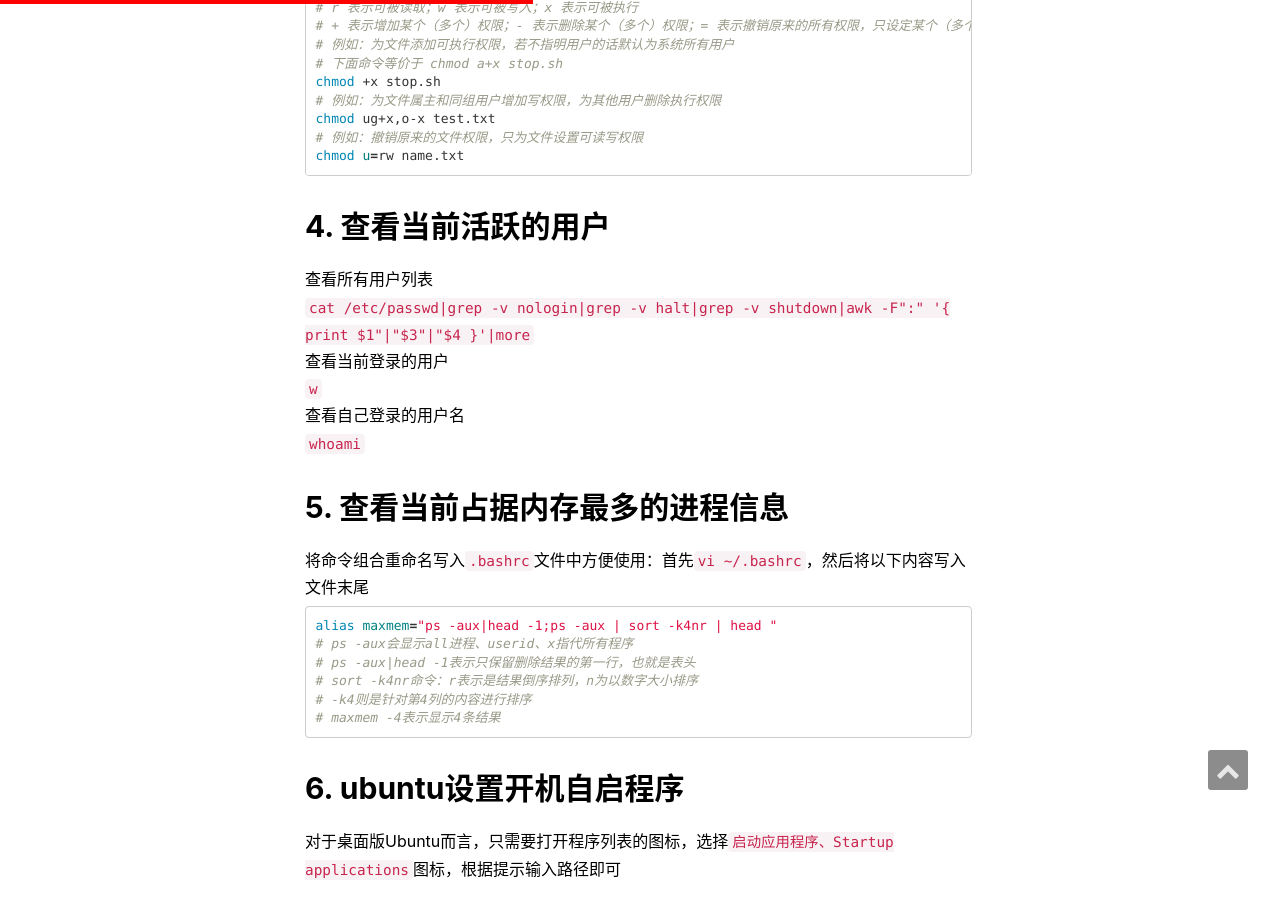
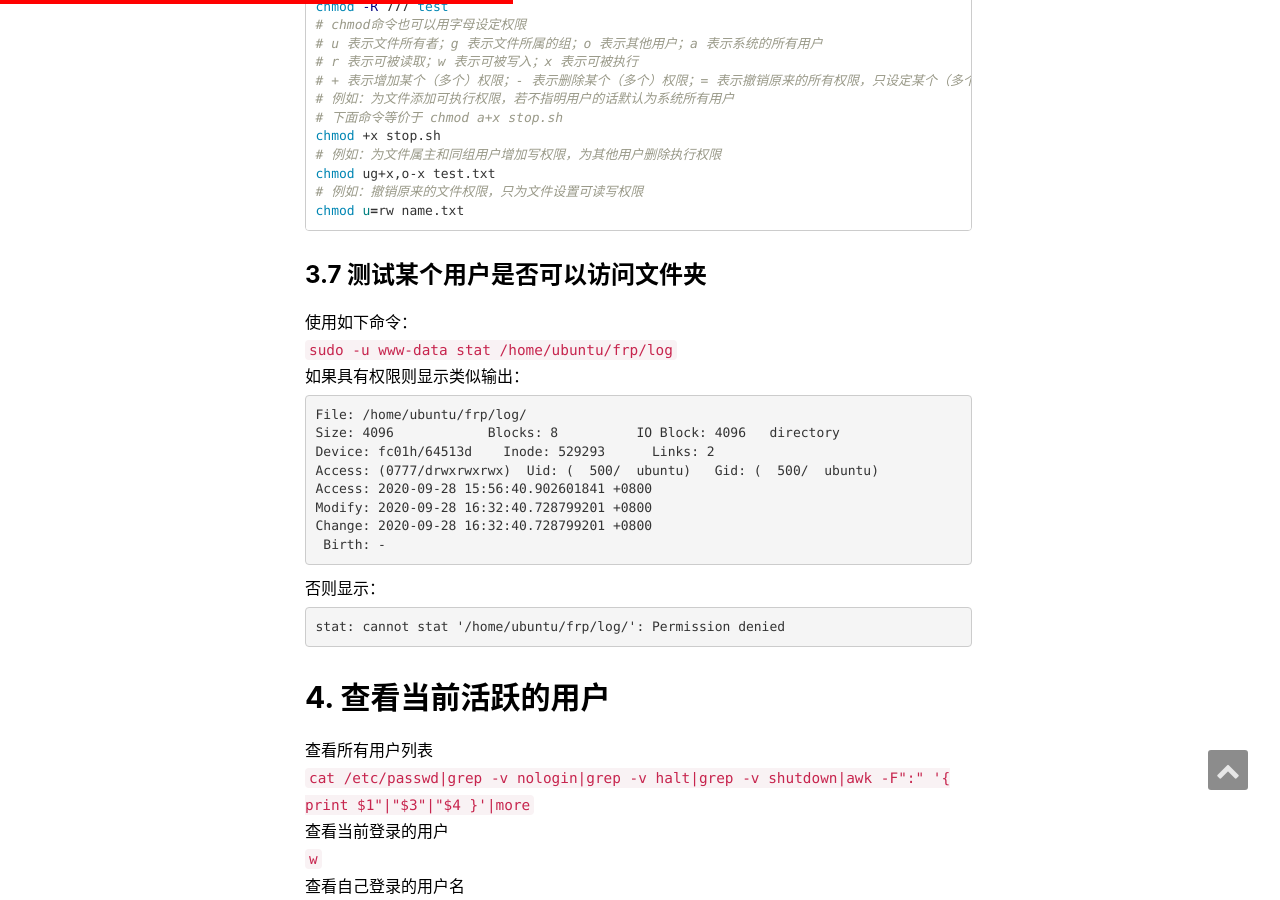
Before and after one commit to zfb132/zfb132.github.com, a Jekyll site: the page built from _posts/2020-07-05-ubuntu_commands.md, in a window 1280 px wide and 900 px high, scrolled down 7508 px. Built offline with Jekyll 4.4.1, drawn with Linux system fonts in a browser that asks for light colours; nearby versions of some CDN libraries; comment, search, counter and statistics services are not loaded; some of the changed text lies outside the part shown.

Commit message:
添加分割方法

````diff
--- a/_posts/2020-07-05-ubuntu_commands.md
+++ b/_posts/2020-07-05-ubuntu_commands.md
@@ -220,6 +220,24 @@ chmod +x stop.sh
 chmod ug+x,o-x test.txt
 # 例如：撤销原来的文件权限，只为文件设置可读写权限
 chmod u=rw name.txt
+```
+### 3.7 测试某个用户是否可以访问文件夹
+使用如下命令：
+`sudo -u www-data stat /home/ubuntu/frp/log`
+如果具有权限则显示类似输出：
+```txt
+  File: /home/ubuntu/frp/log/
+  Size: 4096            Blocks: 8          IO Block: 4096   directory
+Device: fc01h/64513d    Inode: 529293      Links: 2
+Access: (0777/drwxrwxrwx)  Uid: (  500/  ubuntu)   Gid: (  500/  ubuntu)
+Access: 2020-09-28 15:56:40.902601841 +0800
+Modify: 2020-09-28 16:32:40.728799201 +0800
+Change: 2020-09-28 16:32:40.728799201 +0800
+ Birth: -
+```
+否则显示：
+```txt
+stat: cannot stat '/home/ubuntu/frp/log/': Permission denied
 ```
 ## 4. 查看当前活跃的用户
 查看所有用户列表
@@ -571,3 +589,7 @@ drwxrwxr-x    4 ftp      ftp             9 Jul 14  2008 Aeromag
 在该交互窗口使用命令`prompt off`表示关闭下载提示
 **批量遍历下载FTP站点指定目录下的所有数据**：
 `wget -r -nH -P/home/zfb/hh/ ftp://ftp.ngdc.noaa.gov/ionosonde/mids11/GR13L/individual/2019/* --ftp-user=anonymous --ftp-password=`
+## 15 切割日志文件
+可以分为以下两种：
+* 使用`logrotate`命令：[见教程](https://blog.whuzfb.cn/blog/2020/07/07/web_https/#4-%E4%BD%BF%E7%94%A8logrotate%E8%87%AA%E5%8A%A8%E5%88%87%E5%89%B2%E6%97%A5%E5%BF%97%E6%96%87%E4%BB%B6)
+* 切割`nginx`日志文件：[见教程](https://blog.whuzfb.cn/blog/2020/07/07/web_https/#5-%E9%85%8D%E7%BD%AEnginx%E5%88%87%E5%89%B2%E6%97%A5%E5%BF%97%E6%96%87%E4%BB%B6)
````
